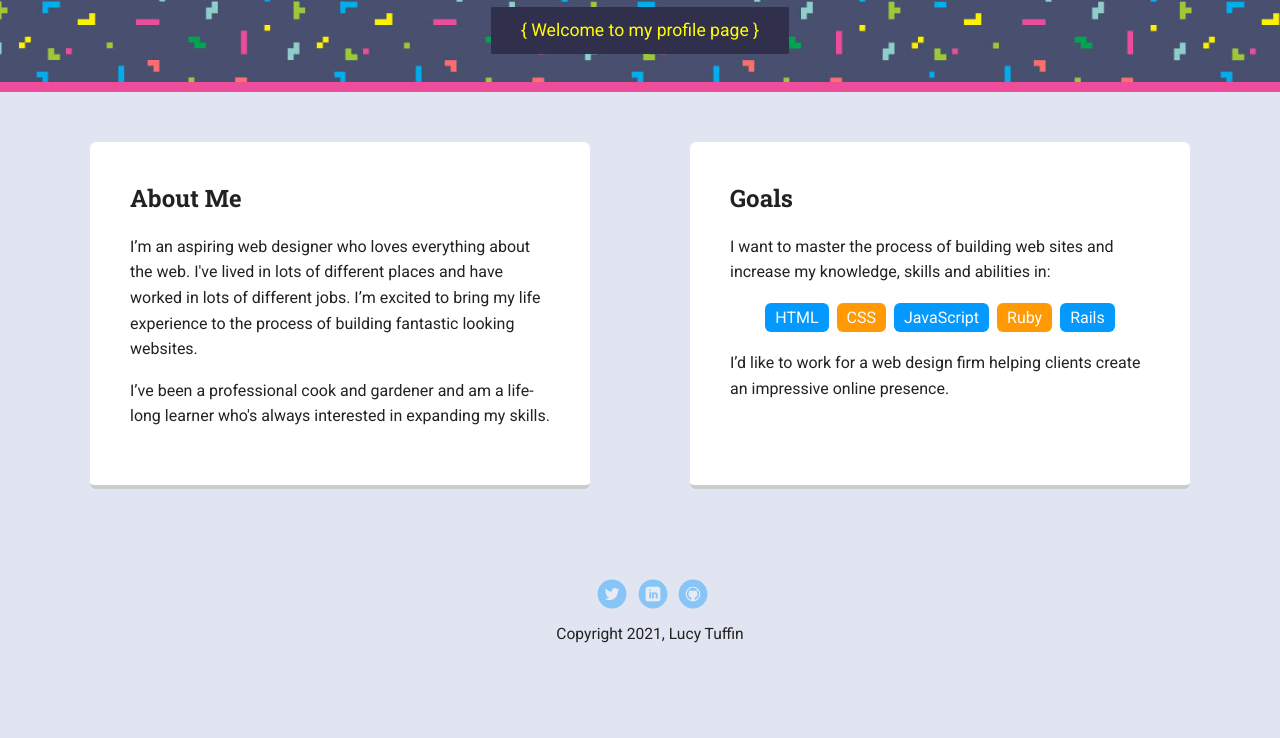
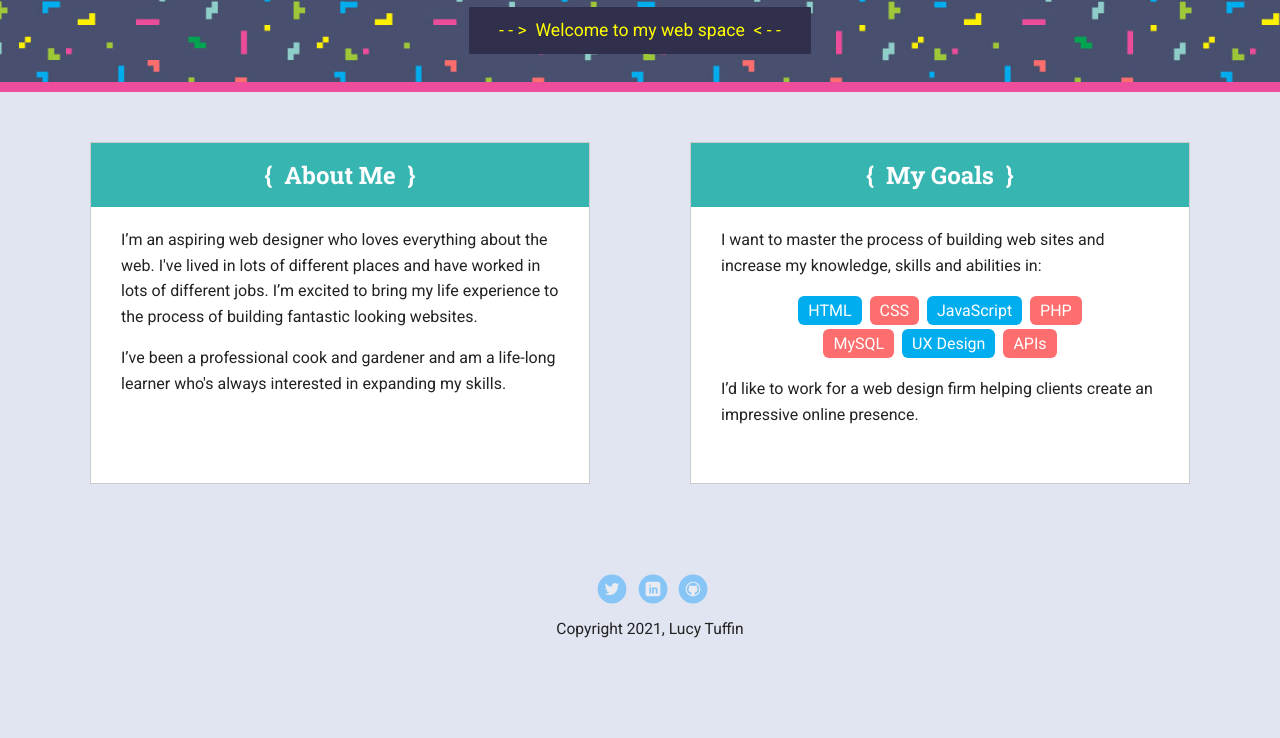
Before and after one commit to LucyTuff1n/FEWD-TechDegree-U1, a plain HTML site: page index.html in a window 1280 px wide. Shown: the part 378-1116 px from the top of the page. Drawn offline with Linux system fonts and the light colour scheme; a web font is replaced by a local one.

Commit message:
CSS Tweaks, Content Update
Additional CSS Tweaks to home page.
Content updates to home page.

```diff
--- a/index.html
+++ b/index.html
@@ -12,7 +12,7 @@
 
     <div class="main-nav">
         <ul class="nav">
-          <li class="name">LUCY TUFFIN</li>
+          <li class="name">{ &nbsp;LUCY TUFFIN &nbsp;}</li>
           <li><a href="#">Home</a></li>
           <li><a href="#">Experience</a></li>
         </ul>
@@ -21,25 +21,27 @@
     <header>
       <img src="images/profile-photo.jpg" alt="Drawing of Jane Smith" class="profile-image">
       <h1 class="tag name">Hello, world! I’m Lucy...</h1>
-      <p class="tag intro"> { Welcome to my profile page }</p>
+      <p class="tag intro"> - - &gt;&nbsp; Welcome to my web space &nbsp;&lt; - -</p>
     </header>
 
     <main class="flex">
       <div class="card">
-        <h2>About Me</h2>
+        <h2>{ &nbsp;About Me&nbsp; }</h2>
         <p>I’m an aspiring web designer who loves everything about the web. I've lived in lots of different places and have worked in lots of different jobs. I’m excited to bring my life experience to the process of building fantastic looking websites.</p>
         <p>I’ve been a professional cook and gardener and am a life-long learner who's always interested in expanding my skills.</p>
       </div>
 
       <div class="card">
-        <h2>Goals</h2>
+        <h2>{ &nbsp;My Goals&nbsp; }</h2>
         <p>I want to master the process of building web sites and increase my knowledge, skills and abilities in:</p>
         <ul class="skills">
           <li>HTML</li>
           <li>CSS</li>
           <li>JavaScript</li>
-          <li>Ruby</li>
-          <li>Rails</li>
+          <li>PHP</li><br />
+          <li>MySQL</li>
+          <li>UX Design</li>
+          <li>APIs</li>
         </ul>
         <p>I’d like to work for a web design firm helping clients create an impressive online presence.</p>
       </div>
--- a/styles.css
+++ b/styles.css
@@ -36,6 +36,7 @@ a:hover {
   display: flex;
   justify-content: space-around;
   font-weight: 700;
+  font-size: 1.15em;
   list-style-type: none;
   margin: 0 auto;
   padding: 0;
@@ -76,6 +77,7 @@ header .profile-image {
   border: 8px solid #37B5B1;
   transition: all .5s;
 }
+
 header .profile-image:hover {
   transform: scale(1.1) rotate(5deg);
 }
@@ -96,20 +98,28 @@ header .profile-image:hover {
 
 .card {
   margin: 30px;
-  padding: 20px 40px 40px;
+  padding: 0px 0px 40px;
   max-width: 500px;
   text-align: left;
   background: #fff;
-  border-bottom: 4px solid #ccc;
-  border-radius: 6px;
+  border: 1px solid #ccc;
   transition: all .5s;
 }
 .card:hover {
-  border-color: #ED4D9A;
+  box-shadow: 0px 0px 20px -4px #31304c69;
 }
 
 .card h2 {
   font-family: 'Roboto Slab', sans-serif;
+  text-align: center;
+  background-color:#37B5B1;
+  color: white;
+  padding: 16px;
+  margin-top: 0px;
+}
+
+.card p {
+  padding: 0px 30px;
 }
 
 ul.skills {
@@ -120,14 +130,14 @@ ul.skills {
 .skills li {
   border-radius: 6px;
   display: inline-block;
-  background: #ff9904;
+  background: #FF6E6E;
   color: white;
   padding: 5px 10px;
   margin: 2px;
 }
 
 .skills li:nth-child(odd) {
-  background: #0399ff;
+  background: #00ADEE;
 }
 
 footer {
```
